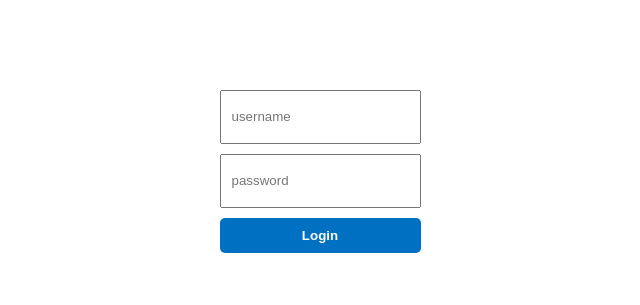
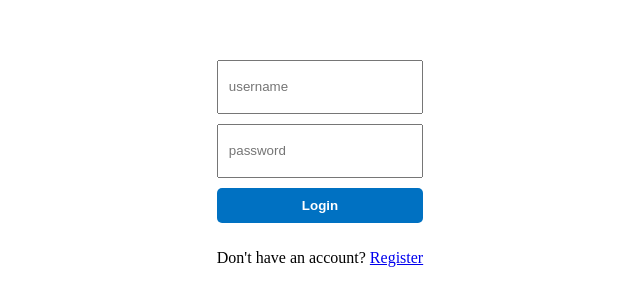
Before and after one commit to par2hibATU/GlobeTrek_FinalProject, a React (Create React App) app in the folder client/: page /login in a window 1280 px wide. Shown: the part 237-542 px from the top of the page, without its empty margins (320-960 px from the left). Built offline with nearby package versions, Linux system fonts and the light colour scheme.

Commit message:
option to Register in the login page is added

```diff
--- a/client/src/pages/login/Login.jsx
+++ b/client/src/pages/login/Login.jsx
@@ -4,7 +4,6 @@ import { useNavigate } from "react-router-dom";
 import { AuthContext } from "../../context/AuthContext";
 import "./login.css";
 import { faUser } from "@fortawesome/free-solid-svg-icons";
-
 
 const Login = () => {
   const [credentials, setCredentials] = useState({
@@ -14,7 +13,7 @@ const Login = () => {
 
   const { loading, error, dispatch } = useContext(AuthContext);
 
-  const navigate = useNavigate()
+  const navigate = useNavigate();
 
   const handleChange = (e) => {
     setCredentials((prev) => ({ ...prev, [e.target.id]: e.target.value }));
@@ -28,12 +27,11 @@ const Login = () => {
       console.log("Login Response:", res.data);
       dispatch({ type: "LOGIN_SUCCESS", payload: res.data });
       console.log("Updated User in Context:", res.data);
-      navigate("/")
+      navigate("/");
     } catch (err) {
       dispatch({ type: "LOGIN_FAILURE", payload: err.response.data });
     }
   };
-
 
   return (
     <div className="login">
@@ -56,6 +54,9 @@ const Login = () => {
           Login
         </button>
         {error && <span>{error.message}</span>}
+        <p className="registerText">
+          Don't have an account? <a href="/register">Register</a>
+        </p>
       </div>
     </div>
   );
```
